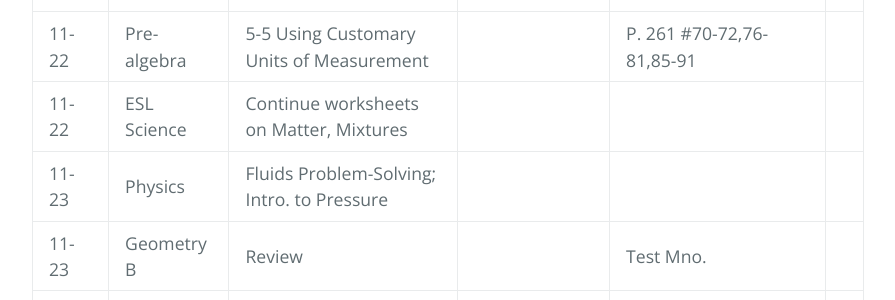
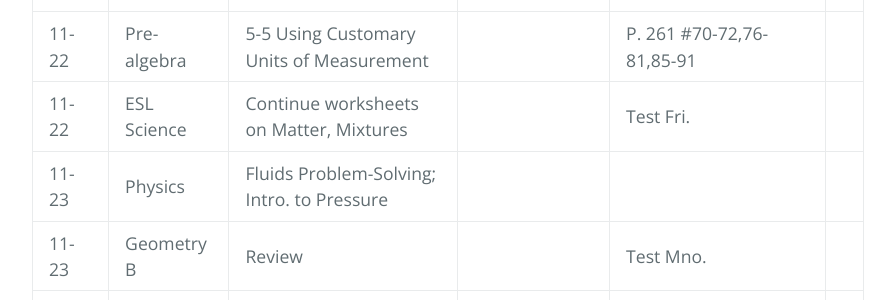
Before and after one commit to gpayoo/gpayoo, a Jekyll site: the page built from index.md, in a window 1280 px wide and 900 px high, scrolled down 680 px. Shown: the part 156-456 px from the top of the window, without its empty margins (192-1087 px from the left). Built offline with Jekyll 4.4.1, drawn with Linux system fonts in a browser that asks for light colours; our own code applies the rules of GitHub Pages for plain Markdown files.

Commit message:
Update index.md

```diff
--- a/index.md
+++ b/index.md
@@ -14,7 +14,7 @@ layout: default
 | 11-22 | Geometry B |Review | | Test Mon.|
 | 11-22 | Pre-calculus | Review  | | Test Thurs.
 | 11-22 | Pre-algebra | 5-5 Using Customary Units of Measurement  | | P. 261 #70-72,76-81,85-91
-| 11-22 | ESL Science | Continue worksheets on Matter, Mixtures  |  |
+| 11-22 | ESL Science | Continue worksheets on Matter, Mixtures  |  |  Test Fri.
 | 11-23 | Physics | Fluids Problem-Solving; Intro. to Pressure | |
 | 11-23 | Geometry B |Review | | Test Mno.|
 | 11-23 | Pre-calculus | Chapter Test!  | |
```
